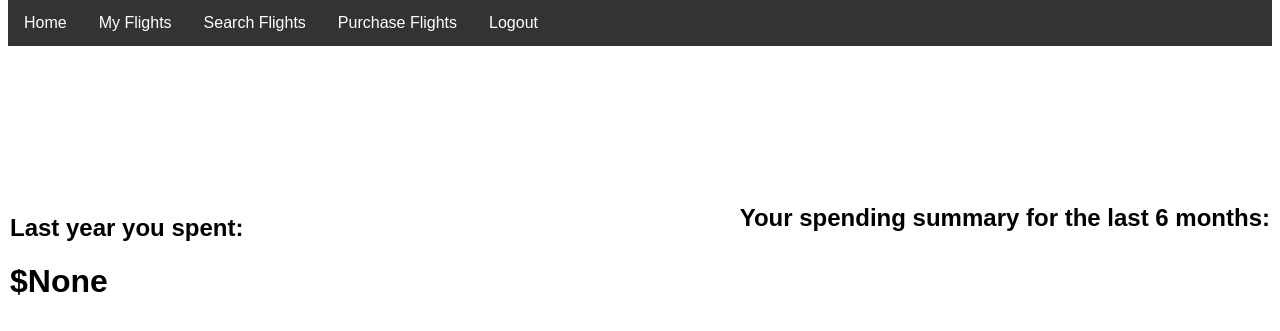
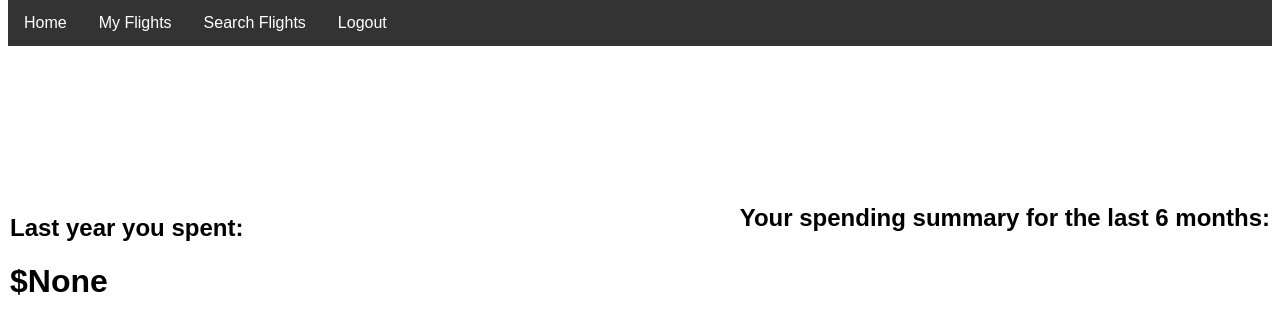
Before and after one commit to jjl9895/AirlineProject, a Flask app: page /customerhome in a window 1280 px wide. Shown: the part 142-473 px from the top of the page. Run offline with Flask 3, Linux system fonts and the light colour scheme; a user stored in the database is signed in; data that the repository does not hold is empty.

Commit message:
Deleted Purchase Flights

```diff
--- a/frontend/templates/customerhome.html
+++ b/frontend/templates/customerhome.html
@@ -65,7 +65,6 @@
     <a href="/customerhome">Home</a>
     <a href="/customerflights">My Flights</a>
     <a href="/searchflights">Search Flights</a>
-    <a href="/purchaseflights">Purchase Flights</a>
     <a href="/logout">Logout</a>
 </div>
 
```
